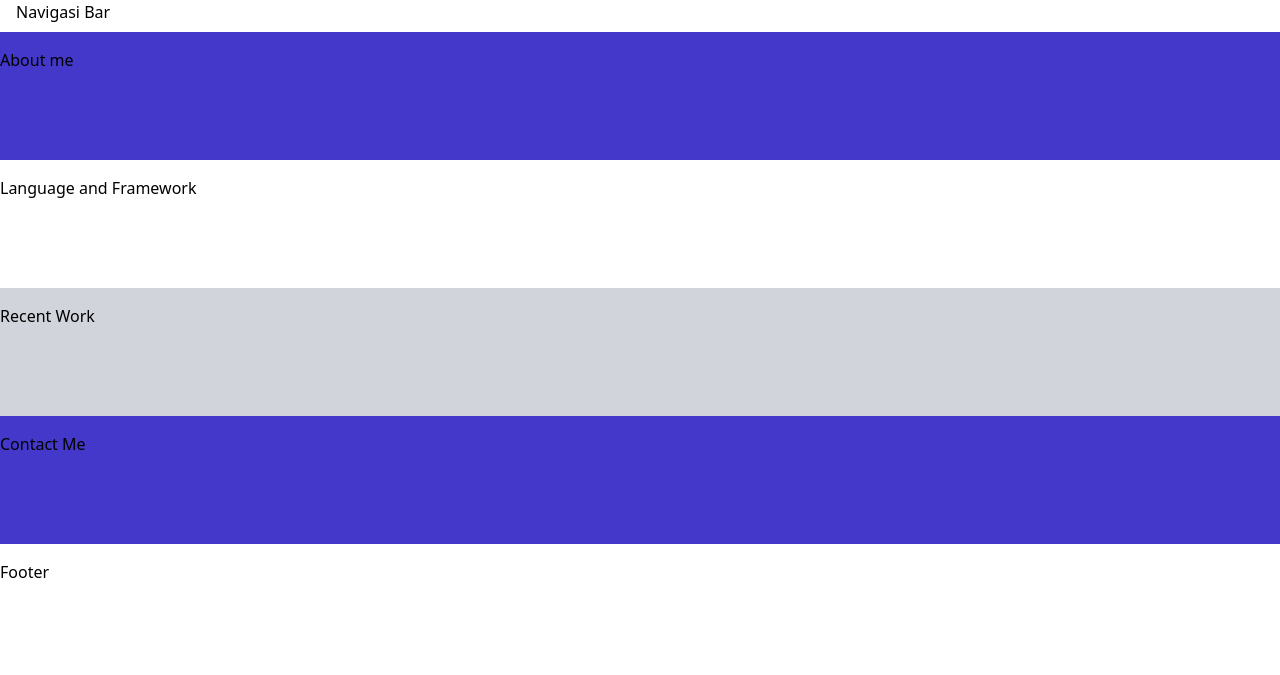
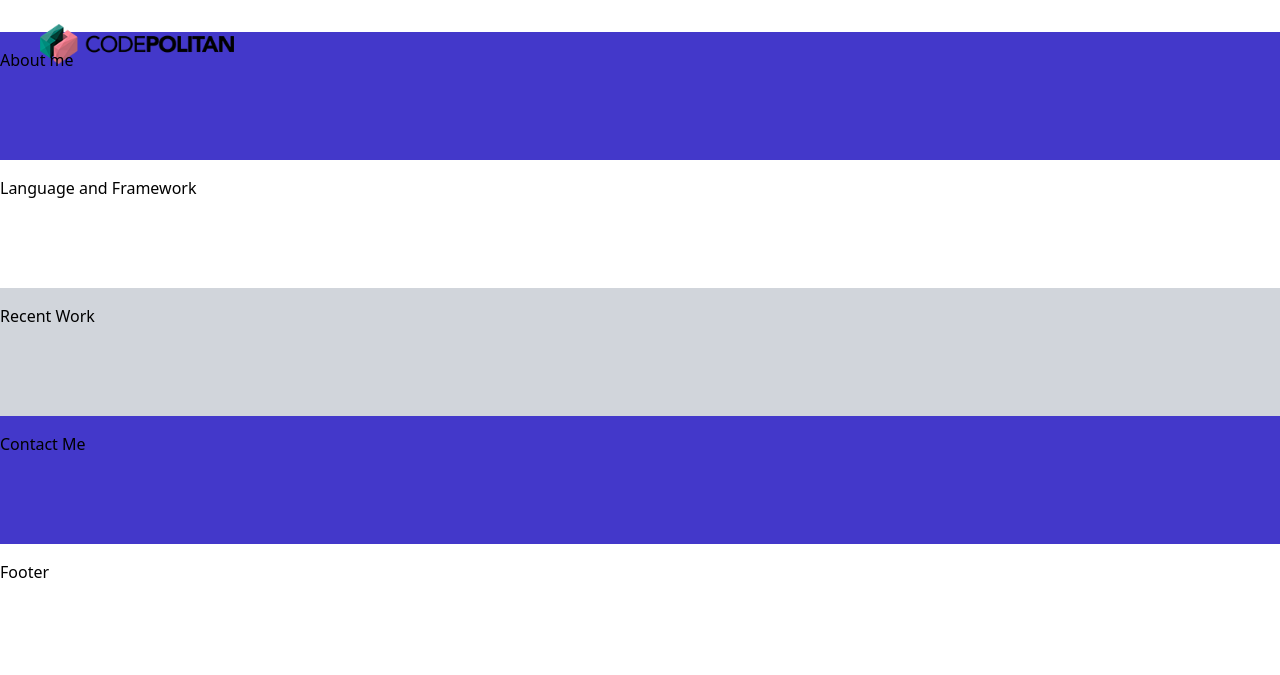
Before and after one commit to DanangKraton/Portfolio, a website: page src/index.html in a window 1280 px wide. Drawn offline with Linux system fonts and the light colour scheme.

Commit message:
add navbar

```diff
--- a/src/index.html
+++ b/src/index.html
@@ -7,11 +7,32 @@
   <link href="./output.css" rel="stylesheet">
 </head>
 <body>
-<section class="w-screen mx-auto px-4 h-8">Navigasi Bar</section>
+    <!-- Navigation bar -->
+<section class="w-screen mx-auto px-4 h-8">
+    <nav class="flex flex-wrap p-6 justify-beetween">
+<!-- logo -->
+<div class="flex flex-shrink-0 mr-6">
+    <img src="img/logo.png" class="h-10 w-50 mr-2">
+</div>
+
+<!-- Menu -->
+
+    </nav>
+</section>
+
+<!-- About me -->
 <section class="w-screen mx-auto py-4 bg-indigo-700 h-32">About me</section>
+
+<!-- Language and Framework -->
 <section class="w-screen mx-auto py-4 bg-white h-32">Language and Framework</section>
+
+<!-- Recent work -->
 <section class="w-screen mx-auto py-4 bg-gray-300 h-32">Recent Work</section>
+
+<!-- Contact me -->
 <section class="w-screen mx-auto py-4 bg-indigo-700 h-32">Contact Me</section>
+
+<!-- Footer -->
 <section class="w-screen mx-auto py-4 bg-white h-32">Footer</section>
 
 </body>
```
Also changed, not shown: src/img/logo.png (added), src/output.css.
